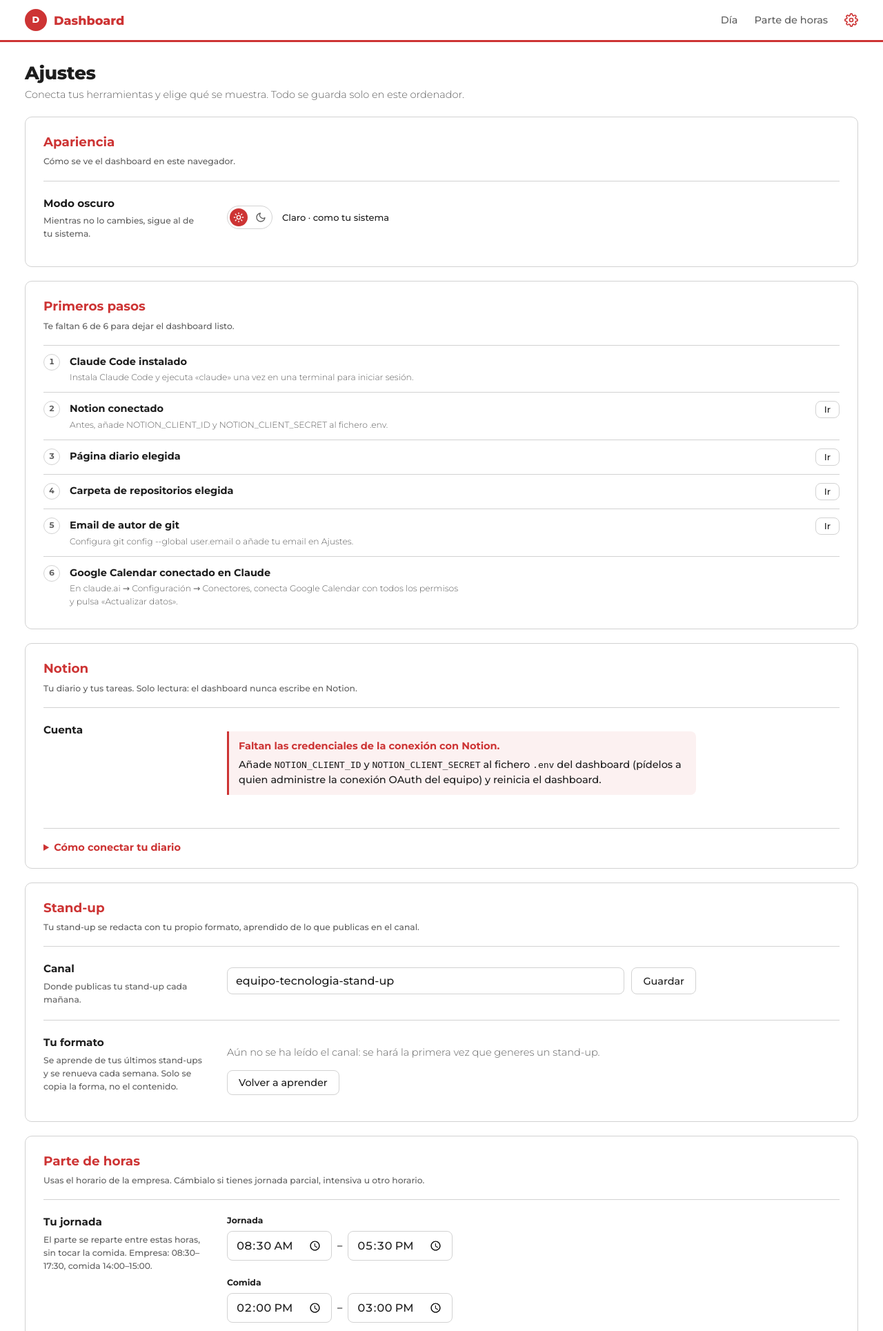
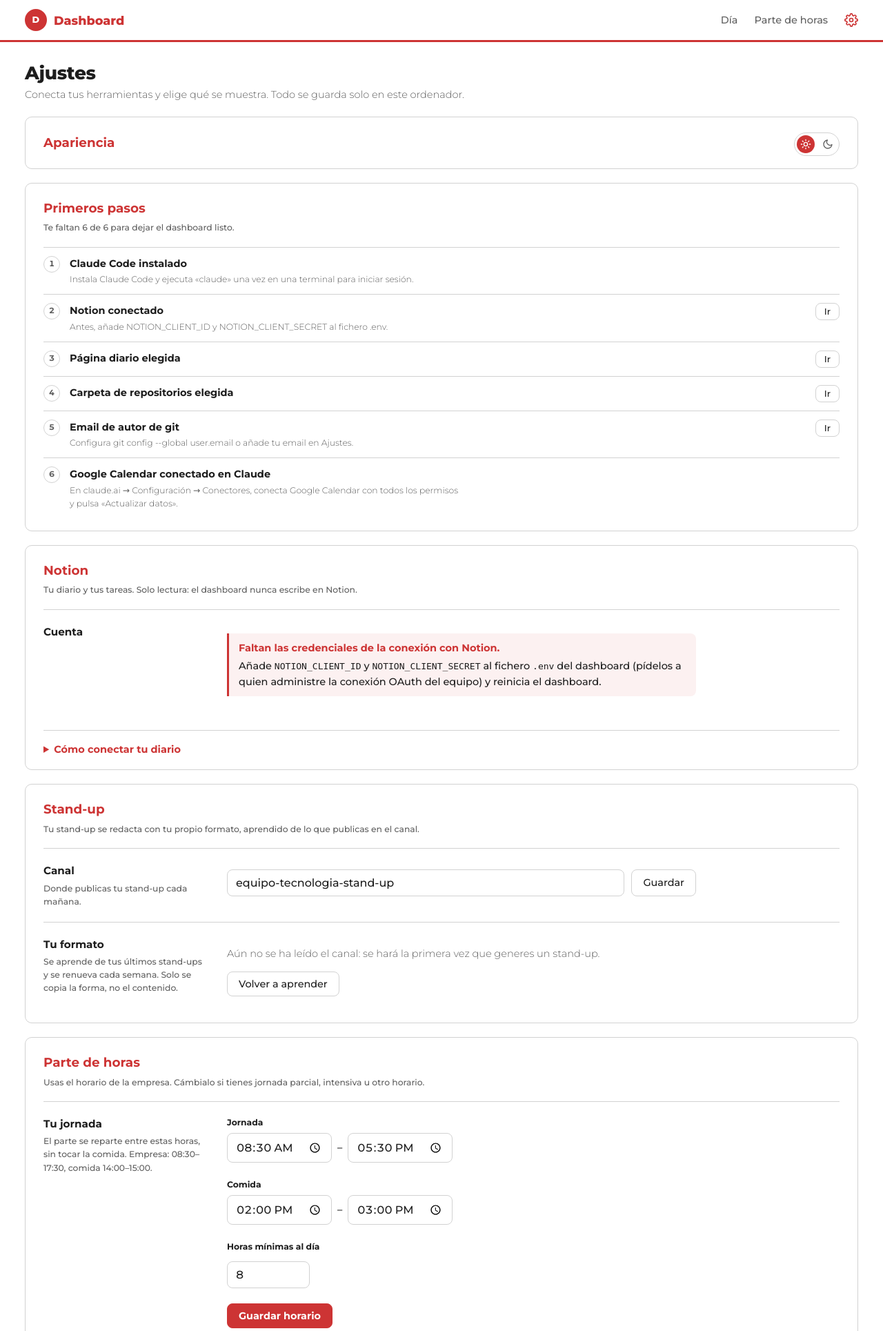
Before and after one commit to pablogarcia11/dashboard-tasks, a FastAPI app: page /settings in a window 1280 px wide. Shown: the top 1929 px of the page at 69% size. Run offline with FastAPI, Linux system fonts and the light colour scheme; data comes from the database, SQL or seed files in the repository; data that the repository does not hold is empty.

Commit message:
style(settings): shrink appearance section to a single line
- Remove the "Modo oscuro" label, its help text and the section subtitle
- Show the title and the sun/moon switch on one row; the active icon
  already tells the current theme
- Show "Seguir al sistema" only when a theme was chosen manually

Co-Authored-By: Claude Sonnet 5.5 <noreply@anthropic.com>

```diff
--- a/web/static/style.css
+++ b/web/static/style.css
@@ -120,9 +120,10 @@ html:active-view-transition-type(section-nav)::view-transition-new(root) { anima
 ::view-transition-group(nav-indicator) { animation-duration: 280ms; animation-timing-function: var(--ease-in-out); }
 .icon-link { display: inline-flex; }
 
-/* Interruptor de tema (Ajustes › Apariencia): sol y luna en una píldora, con el estado al lado */
-.theme-setting { display: flex; flex-wrap: wrap; align-items: center; gap: 10px 14px; }
-.theme-state { font-weight: 500; font-size: .9em; }
+/* Interruptor de tema (Ajustes › Apariencia): una sola línea, título a la izquierda y sol/luna a la derecha */
+.appearance-card .settings-card-head { align-items: center; padding-bottom: 0; }
+.appearance-card h2 { margin: 0; }
+.theme-setting { display: flex; flex-wrap: wrap; align-items: center; justify-content: flex-end; gap: 10px 14px; }
 .theme-toggle {
   display: inline-flex; align-items: center; gap: 6px; padding: 3px; border: 1px solid var(--line);
   border-radius: 999px; background: var(--bg); cursor: pointer; color: var(--muted);
--- a/web/templates/settings.html
+++ b/web/templates/settings.html
@@ -10,21 +10,12 @@
 {% if msg %}<p class="notice{% if msg[0] == 'error' %} error{% else %} ok{% endif %}" role="status">{{ msg[1] }}</p>{% endif %}
 
 {# ---------- Apariencia ---------- #}
-<section class="card settings-card" id="appearance" aria-labelledby="appearance-title">
+<section class="card settings-card appearance-card" id="appearance" aria-labelledby="appearance-title">
   <header class="settings-card-head">
-    <div>
-      <h2 id="appearance-title">Apariencia</h2>
-      <p class="muted small">Cómo se ve el dashboard en este navegador.</p>
-    </div>
-  </header>
-  <div class="setting-row">
-    <div class="setting-label">
-      <h3 id="theme-label">Modo oscuro</h3>
-      <p class="muted small">Mientras no lo cambies, sigue al de tu sistema.</p>
-    </div>
-    <div class="setting-control theme-setting">
+    <h2 id="appearance-title">Apariencia</h2>
+    <div class="theme-setting">
       <button type="button" class="theme-toggle" role="switch" id="theme-toggle" aria-checked="false"
-              aria-labelledby="theme-label" aria-describedby="theme-state">
+              aria-label="Modo oscuro">
         <svg class="sun" viewBox="0 0 24 24" fill="none" stroke="currentColor" stroke-width="2"
              stroke-linecap="round" aria-hidden="true">
           <circle cx="12" cy="12" r="4"/>
@@ -35,10 +26,9 @@
           <path d="M21 12.79A9 9 0 1 1 11.21 3 7 7 0 0 0 21 12.79z"/>
         </svg>
       </button>
-      <span id="theme-state" class="theme-state"></span>
       <button type="button" class="btn ghost small" id="theme-system" hidden>Seguir al sistema</button>
     </div>
-  </div>
+  </header>
 </section>
 
 {% set pending = steps | rejectattr("done") | list %}
@@ -397,14 +387,12 @@
     }
   }
 
-  // Apariencia: el interruptor refleja el tema actual y dice si viene de tu elección o del sistema
+  // Apariencia: el interruptor refleja el tema actual; «Seguir al sistema» solo aparece si lo has elegido tú
   const themeToggle = document.getElementById("theme-toggle");
-  const themeState = document.getElementById("theme-state");
   const themeSystem = document.getElementById("theme-system");
   function syncTheme() {
     const dark = document.documentElement.dataset.theme === "dark";
     themeToggle.setAttribute("aria-checked", dark);
-    themeState.textContent = (dark ? "Oscuro" : "Claro") + (savedTheme() ? "" : " · como tu sistema");
     themeSystem.hidden = !savedTheme();
   }
   themeToggle.addEventListener("click", () =>
```
Also changed, not shown: PLAN_TECNICO.md (+1 -1 lines).
